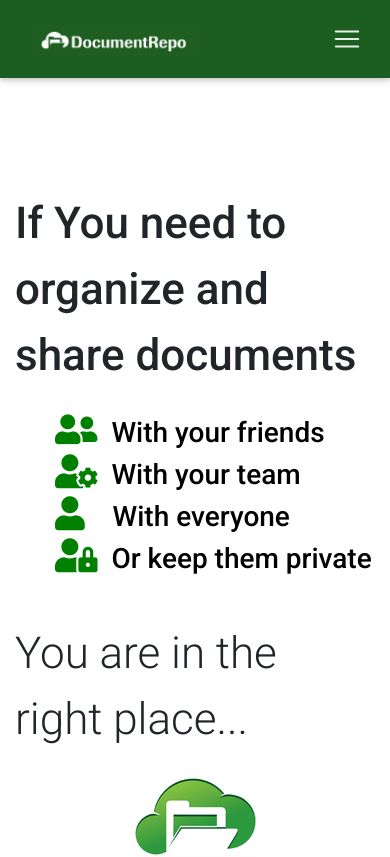
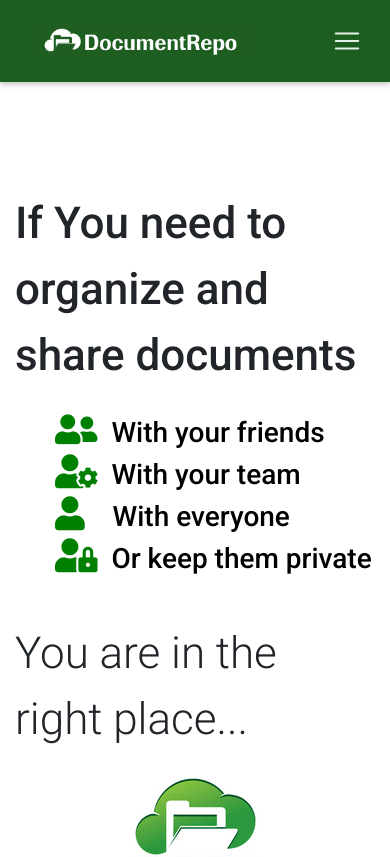
Before and after one commit to hulamo/DocumentRepo2, a React (Create React App) app in the folder client/: page / in a window 390 px wide. Shown: the top 857 px of the page. Built offline with nearby package versions, Linux system fonts and the light colour scheme.

Commit message:
Nuevo formato responsivo

```diff
--- a/client/src/components/layout/burger.css
+++ b/client/src/components/layout/burger.css
@@ -10,9 +10,9 @@ body {
     position: realtive;
 }
 
-@media screen and (max-width: 450px) {
+@media screen and (max-width: 455px) {
     .img5 {
-        height: 30px;
+        height: 40px;
     }
     .fixed-top-2 {
         margin-top: 77px;
@@ -23,7 +23,7 @@ body {
 
 /* Query para Pantallas Chicas*/
 
-@media (min-width: 451px) and (max-width: 767px) {
+@media (min-width: 456px) and (max-width: 767px) {
     .img5 {
         height: 54px;
     }
```
